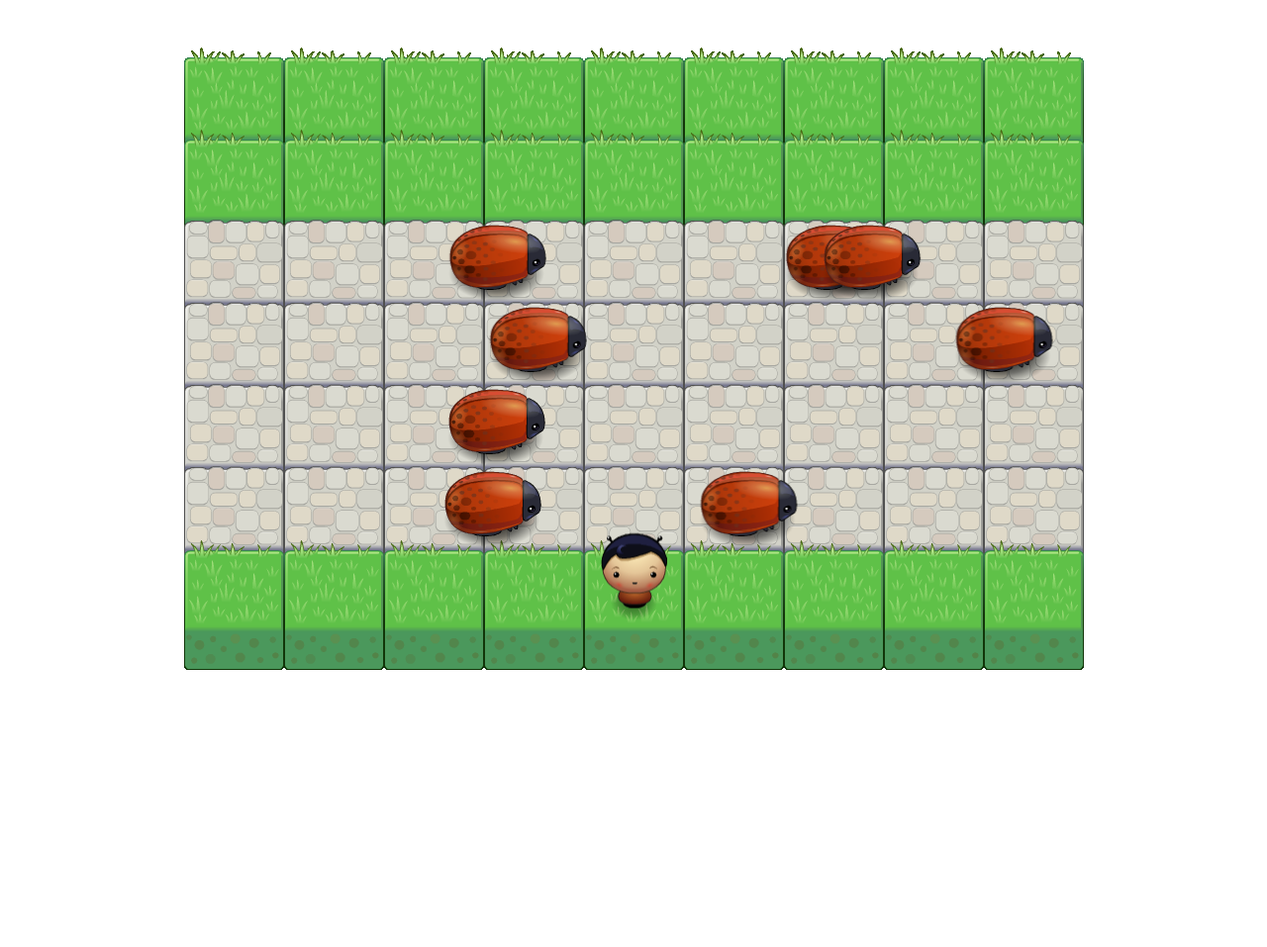
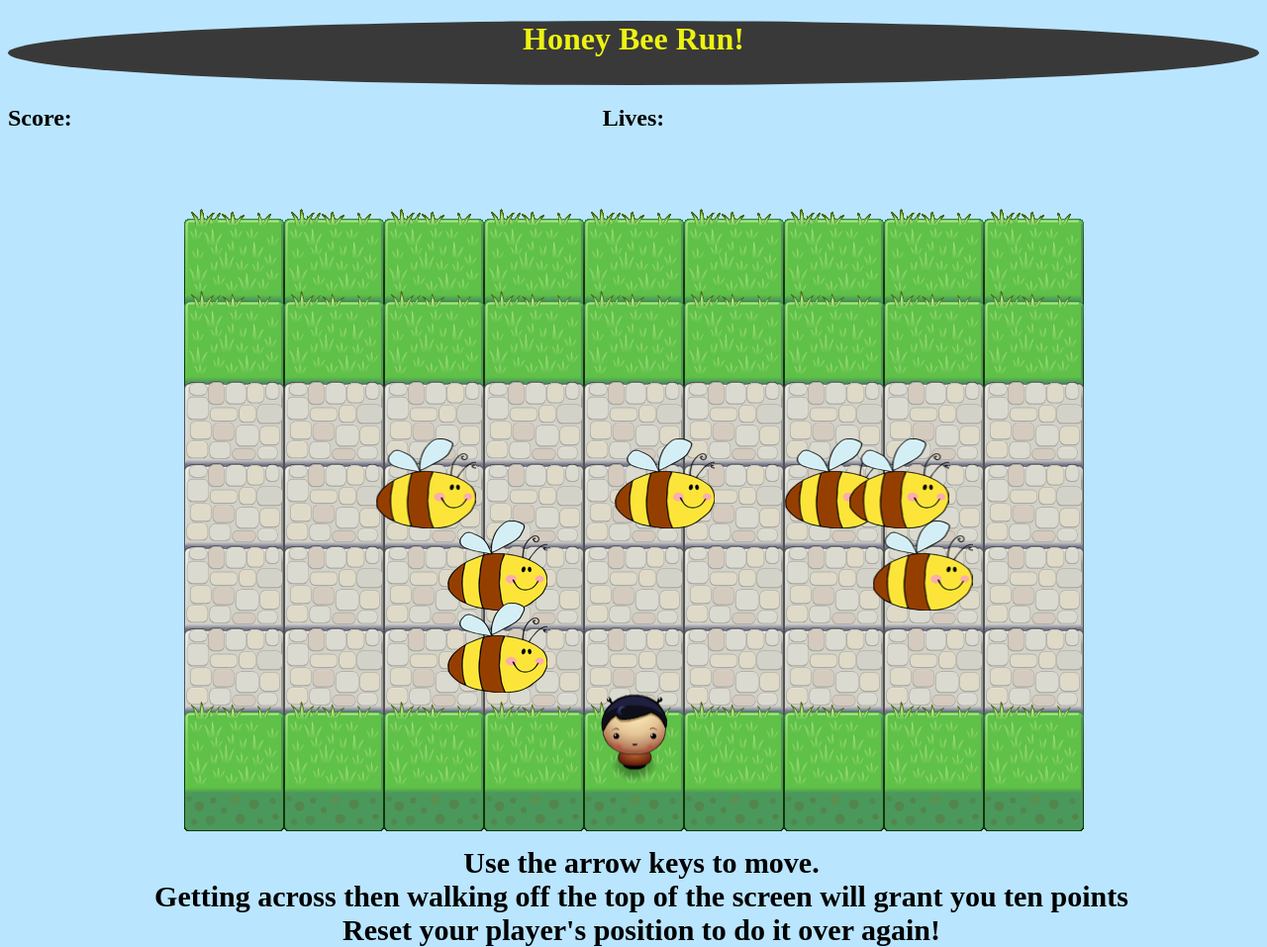
Before and after one commit to mason-gavin-wm/Frogger_Game_OOP_JS, a plain HTML site: page frontend-nanodegree-arcade-game-master/index.html in a window 1280 px wide. Shown: the whole page at 99% size. Before the commit the page ends 800 px from the top, so only its background shows below. Drawn offline with Linux system fonts and the light colour scheme.

Commit message:
added different images for enemies, added some css and styling to the site, added a score system, tried to incorporate a lives system but i didn't work yet

```diff
--- a/frontend-nanodegree-arcade-game-master/index.html
+++ b/frontend-nanodegree-arcade-game-master/index.html
@@ -5,9 +5,22 @@
     <title>Effective JavaScript: Frogger</title>
     <link rel="stylesheet" href="css/style.css">
 </head>
-<body>
+<body style="background-color: #b9e5ff;">
+<div style="width:100%; height:65px; background-color:#393939; border-radius:50%; margin: 0 auto;">
+<h1 style="color:#edf212;">Honey Bee Run!</h1>
+</div>
+<h2 style=" position: absolute">Score: <span  id="score"></span></h2>
+
+<h2>Lives: <span id="lives"></span></h2>
+<br>
+
     <script src="js/resources.js"></script>
     <script src="js/app.js"></script>
     <script src="js/engine.js"></script>
+
+<div style="position:absolute; width: 100%; font-size:30px;;">
+    <b>Use the arrow keys to move. <br>Getting across then walking off the top of the screen will grant you ten points <br>Reset your
+        player's position to do it over again!</b>
+</div>
 </body>
 </html>
--- a/frontend-nanodegree-arcade-game-master/js/app.js
+++ b/frontend-nanodegree-arcade-game-master/js/app.js
@@ -1,8 +1,10 @@
 var PLAYER_STRTX = 404,
     PLAYER_STRTY = 467.5,
+    PLAYER_SCORE= 0,
+    PLAYER_LIVES = 3,
     ENEMY_StrtX = -80,
     ENEMY_Speed = [250, 300, 400, 1000, 500, 1500],
-    ENEMY_StrtY = [142, 225, 308, 391];
+    ENEMY_StrtY = [ 225, 308, 391];
 
 //startEY = [1st cobble, 2nd cobble, 3rd cobble]
 // All set for the middle of the block
@@ -20,7 +22,7 @@ var Enemy = function() {
 
     // The image/sprite for our enemies, this uses
     // a helper we've provided to easily load images
-    this.sprite = 'images/enemy-bug.png';
+    this.sprite = 'images/happy-bee.png';
 };
 
 // Update the enemy's position, required method for game
@@ -57,10 +59,13 @@ var Player = function() {
     this.sprite = 'images/char-boy.png';
 };
 
-Player.prototype.render = function() {
-
+Player.prototype.render = function(){
     ctx.drawImage(Resources.get(this.sprite), this.x, this.y);
-
+    var positionX = 0;
+    for (var i = 1; i <= this.life; i++) {
+        ctx.drawImage(Resources.get(this.playerLife), 5 + positionX, 50);
+        positionX += 30;
+    }
 };
 
 //Movement of the player
@@ -69,6 +74,21 @@ Player.prototype.handleInput = function(key) {
 if(key == 'up'){
     if(this.y != -48.5){
         this.y -= 86;
+    }
+    else if(this.y = -48.5){
+        player.resetPosition();
+
+            function total_score(){
+                PLAYER_SCORE += 10;
+                if(PLAYER_SCORE >= 100){
+                    Prefix = "wow ethan great job proud of you ";
+                }
+                else{
+                    Prefix = "";
+                }
+            }
+        total_score();
+        document.getElementById('score').innerHTML = Prefix + PLAYER_SCORE;
     }
 
 } else if(key == 'down'){
@@ -94,22 +114,29 @@ Player.prototype.update = function(){
 
 
 };
+Player.prototype.lossLife = function() {
+
+    this.life--;
+    document.getElementById('lives').innerHTML = PLAYER_LIVES;
+
+};
 
 Player.prototype.resetPosition = function() {
     this.x = PLAYER_STRTX;
     this.y = PLAYER_STRTY;
     this.sprite = 'images/char-boy.png';
 };
+
 // Now instantiate your objects.
 // Place all enemy objects in an array called allEnemies
 // Place the player object in a variable called player
 
 
-var allEnemies = [new Enemy, new Enemy, new Enemy, new Enemy, new Enemy, new Enemy, new Enemy, new Enemy, new Enemy];
+var allEnemies = [new Enemy, new Enemy, new Enemy, new Enemy, new Enemy, new Enemy, new Enemy, new Enemy];
 
-var player = new Player();
-// This listens for key presses and sends the keys to your
-// Player.handleInput() method. You don't need to modify this.
+var player = new Player(PLAYER_STRTX, PLAYER_STRTY, PLAYER_LIVES);
+
+
 document.addEventListener('keyup', function(e) {
     var allowedKeys = {
         37: 'left',
--- a/frontend-nanodegree-arcade-game-master/js/engine.js
+++ b/frontend-nanodegree-arcade-game-master/js/engine.js
@@ -67,14 +67,14 @@ var Engine = (function(global) {
         reset();
         lastTime = Date.now();
         main();
-    };
+    }
 
 
 
     function update(dt) {
         updateEntities(dt);
         bugCollision();
-    };
+    }
 
     /* This is called by the update function  and loops through all of the
      * objects within your allEnemies array as defined in app.js and calls
@@ -96,6 +96,7 @@ var Engine = (function(global) {
         for (var i = 0; i < allEnemies.length; i++) {
             if(collide(player,allEnemies[i],40)) {
                 player.resetPosition();
+                player.lossLife();
 
             }
         }
@@ -180,7 +181,11 @@ var Engine = (function(global) {
         'images/water-block.png',
         'images/grass-block.png',
         'images/enemy-bug.png',
-        'images/char-boy.png'
+        'images/char-boy.png',
+        'images/enemy-bee.png',
+        'images/happy-bee.png'
+
+
     ]);
     Resources.onReady(init);
 
```
Also changed, not shown: frontend-nanodegree-arcade-game-master/images/enemy-bee.png (added), frontend-nanodegree-arcade-game-master/images/happy-bee.png (added).
